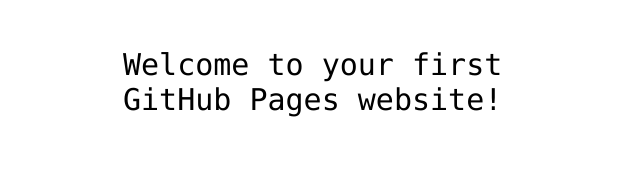
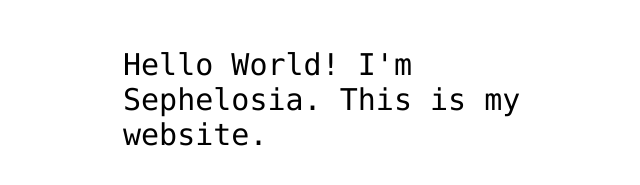
Before and after one commit to RDG83/Chessboard, a plain HTML site: page index.html in a window 1280 px wide. Shown: the part 341-526 px from the top of the page, without its empty margins (317-957 px from the left). Drawn offline with Linux system fonts and the light colour scheme.

Commit message:
Update index.html

```diff
--- a/index.html
+++ b/index.html
@@ -12,7 +12,7 @@
 <img src="https://octodex.github.com/images/daftpunktocat-thomas.gif" id="octocat" alt="octocat-gif" />
 
 <!-- Change this code here by copy and pasting your template on line 15 -->
-<p>Welcome to your first GitHub Pages website!</p>
+<p>Hello World! I'm Sephelosia. This is my website.</p>
 
 </body>
 </html>
```
